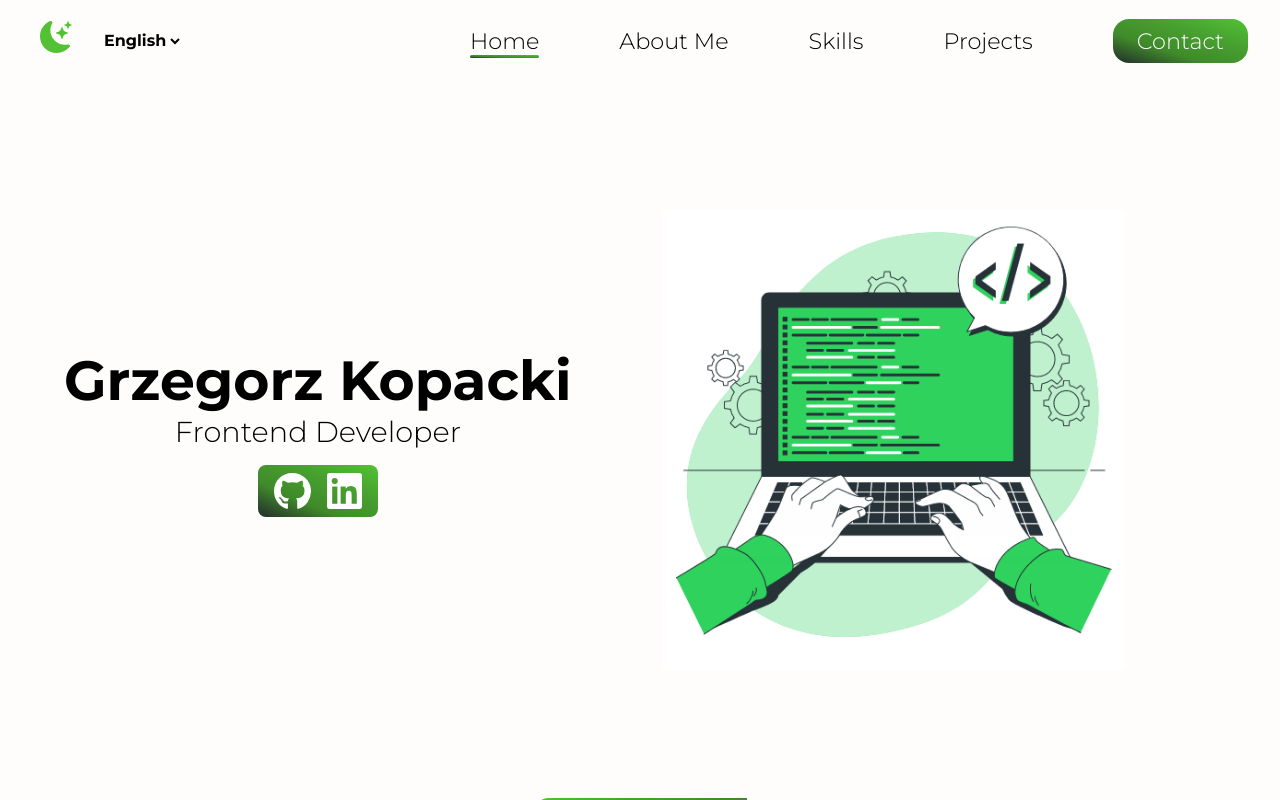
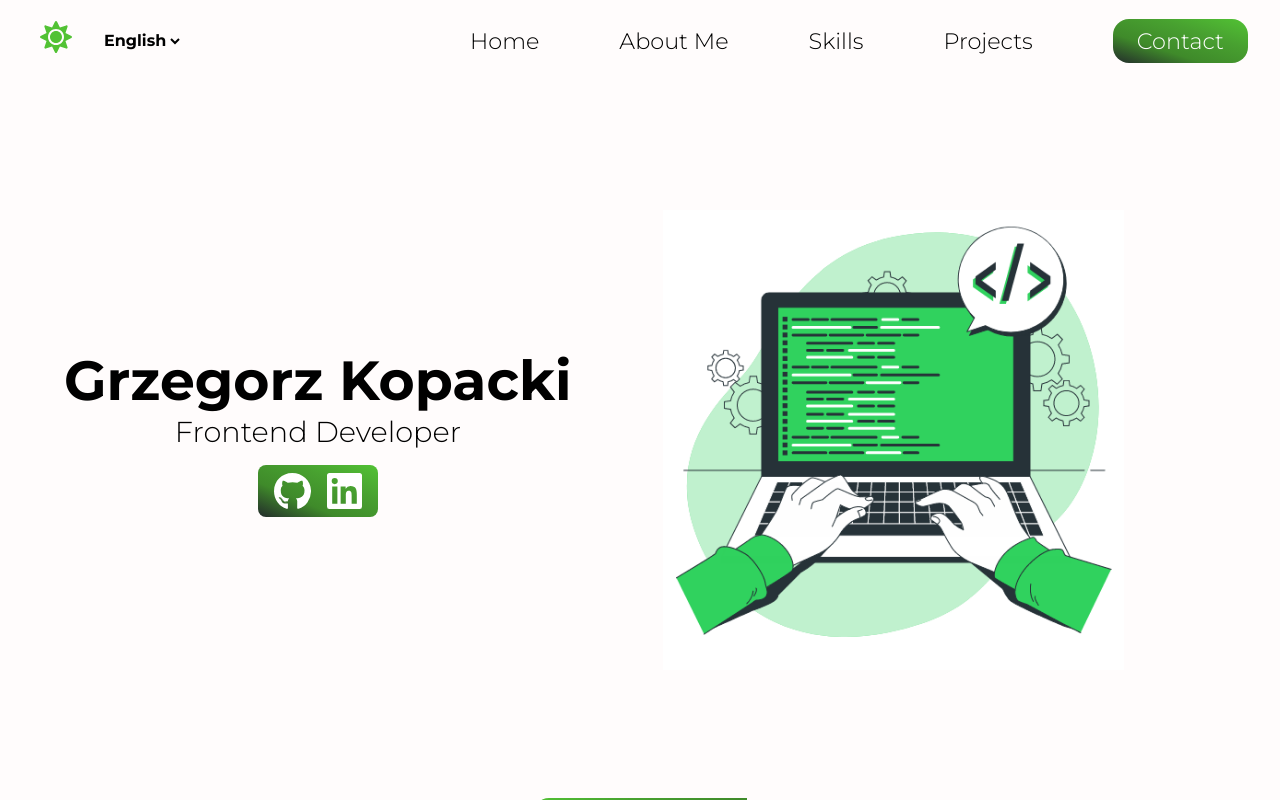
Before and after one commit to GrzegorzKopacki/Portfolio, a React (Vite) app in the folder portfolioPage/: page / in a window 1280 px wide. Both pictures are taken after a click on the button 56 px from the left and 40 px from the top of the page. Shown: the top 800 px of the page. Built offline with nearby package versions, Linux system fonts and the light colour scheme.

Commit message:
changed font weight in swhitch menu

```diff
--- a/portfolioPage/src/components/Layout/Layout.jsx
+++ b/portfolioPage/src/components/Layout/Layout.jsx
@@ -25,6 +25,7 @@ export function Layout() {
 					}}
 					language={language}
 					onClick={handleToggleTheme}
+					theme={theme}
 				/>
 				<Home theme={theme} />
 				<About language={language} theme={theme} />
--- a/portfolioPage/src/components/Navbar/Navbar.jsx
+++ b/portfolioPage/src/components/Navbar/Navbar.jsx
@@ -4,7 +4,7 @@ import { BurgerButton } from "../BurgerButton/BurgerButton";
 import { SwitchMenu } from "../SwitchMenu/SwitchMenu";
 import styles from "./Navbar.module.css";
 
-export function Navbar({ language, onChange, onClick }) {
+export function Navbar({ language, onChange, onClick, theme }) {
 	const selectedLanguage = LANGUAGE.find((lang) => lang.language === language);
 
 	const [navMobileisActive, setNavMobileisActive] = useState(false);
@@ -15,7 +15,7 @@ export function Navbar({ language, onChange, onClick }) {
 
 	return (
 		<div className={styles.header}>
-			<SwitchMenu onClick={onClick} onChange={onChange} />
+			<SwitchMenu theme={theme} onClick={onClick} onChange={onChange} />
 			<ul
 				className={navMobileisActive ? styles.menuActive : styles.menu}
 				onClick={() => setNavMobileisActive(false)}
--- a/portfolioPage/src/components/SwitchMenu/SwitchMenu.jsx
+++ b/portfolioPage/src/components/SwitchMenu/SwitchMenu.jsx
@@ -4,11 +4,15 @@ import { BsMoonStarsFill } from "react-icons/bs";
 import { FaSun } from "react-icons/fa";
 import { LANGUAGE } from "../../constants/language";
 
-export function SwitchMenu({ onChange, onClick }) {
+export function SwitchMenu({ onChange, onClick, theme }) {
 	return (
 		<div className={styles.container}>
 			<button onClick={onClick} className={styles.SwitchButton}>
-				<BsMoonStarsFill className={styles.darkModeIcon} />
+				{theme === "dark" ? (
+					<BsMoonStarsFill className={styles.darkModeIcon} />
+				) : (
+					<FaSun className={styles.darkModeIcon} />
+				)}
 			</button>
 			<select onChange={onChange} className={styles.languageSelector}>
 				<option value={LANGUAGE.language === "english"}>English</option>
--- a/portfolioPage/src/components/SwitchMenu/SwitchMenu.module.css
+++ b/portfolioPage/src/components/SwitchMenu/SwitchMenu.module.css
@@ -33,4 +33,5 @@
 
 .languageSelector option {
 	color: #52c234;
+	font-weight: bold;
 }
```
Also changed, not shown: portfolioPage/src/styles/theme.css (+0 -7 lines).
